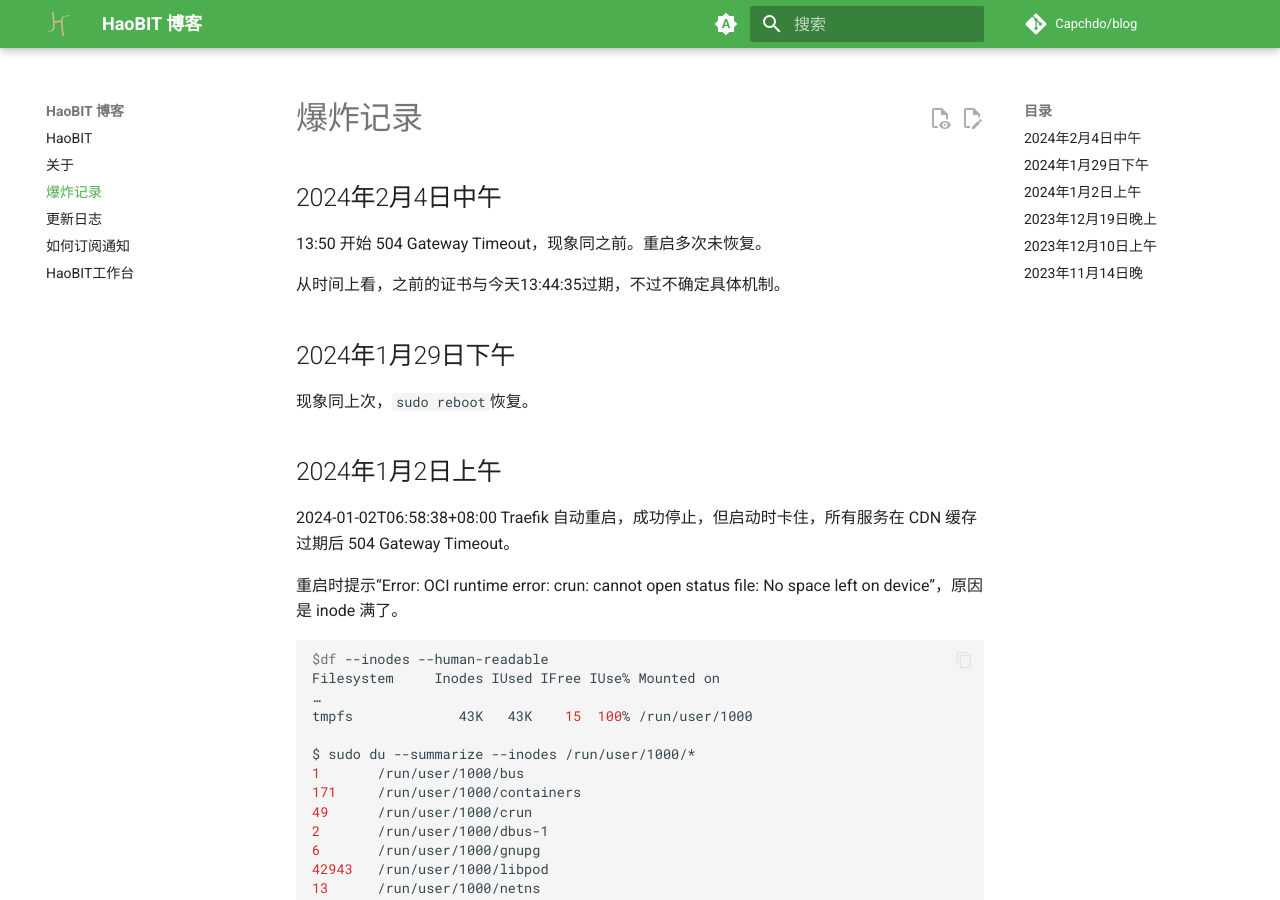
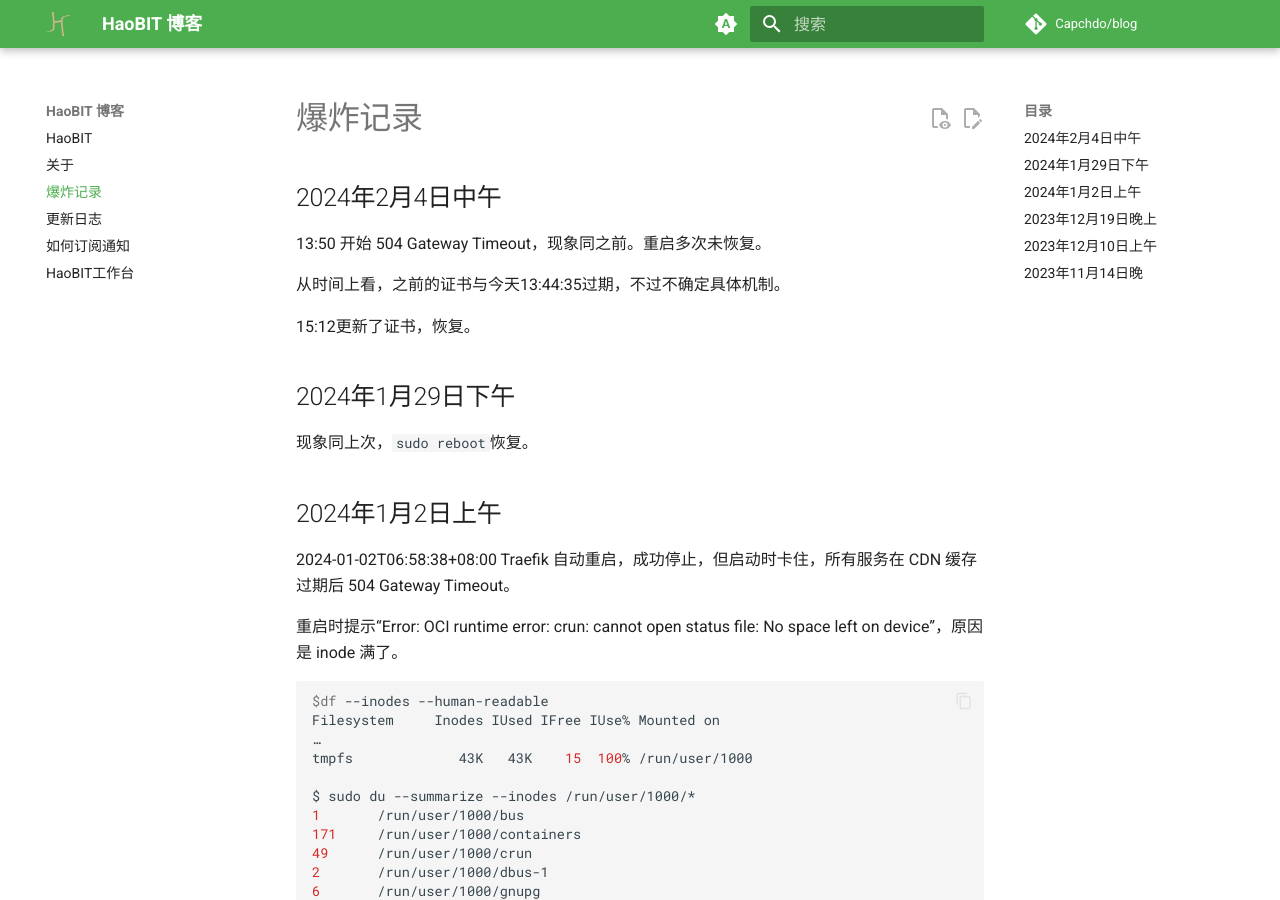
Before and after one commit to Capchdo/blog, an MkDocs documentation site: the page built from docs/down.md, in a window 1280 px wide and 900 px high. Built offline with MkDocs 1.6.1 and Material for MkDocs 9.7.7, drawn with Linux system fonts in a browser that asks for light colours; comment, search, counter and statistics services are not loaded.

Commit message:
爆炸：已恢复

```diff
--- a/docs/down.md
+++ b/docs/down.md
@@ -5,6 +5,8 @@
 13:50 开始 504 Gateway Timeout，现象同之前。重启多次未恢复。
 
 从时间上看，之前的证书与今天13:44:35过期，不过不确定具体机制。
+
+15:12更新了证书，恢复。
 
 ## 2024年1月29日下午
 
```
